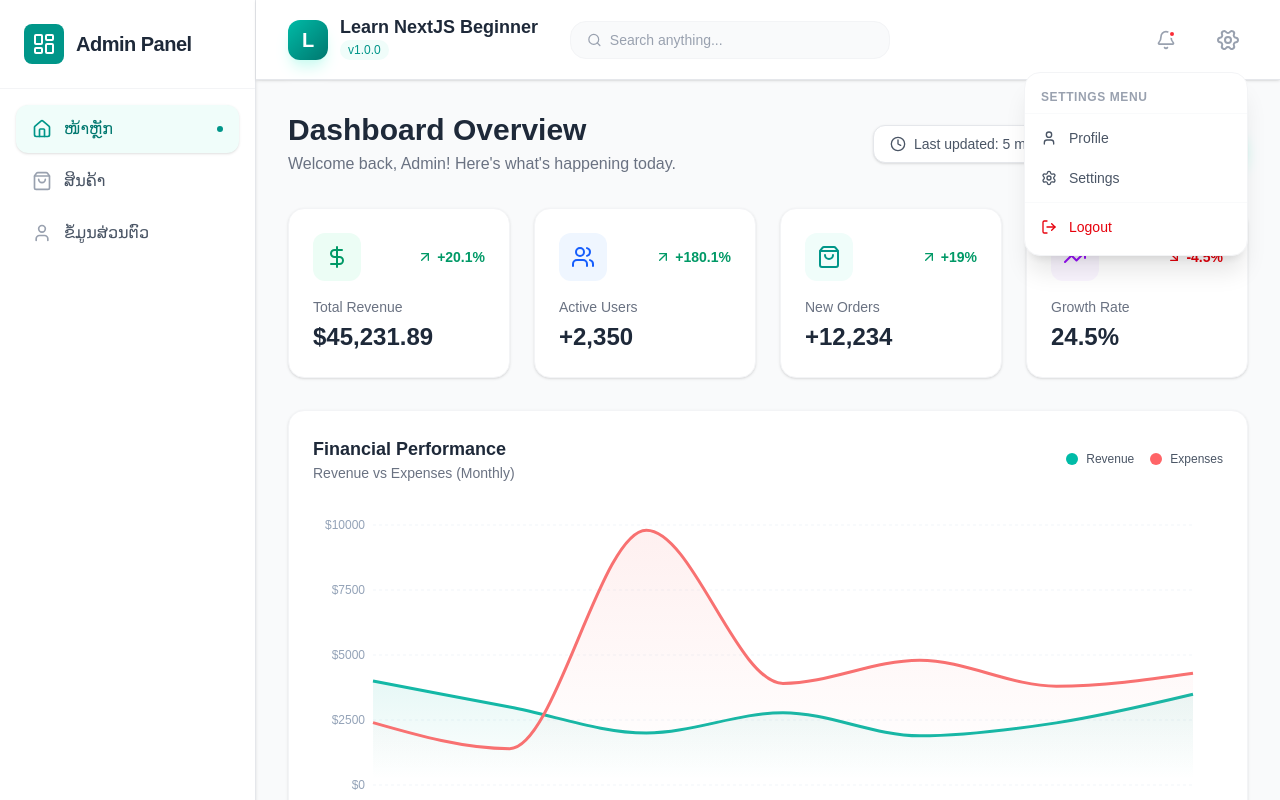
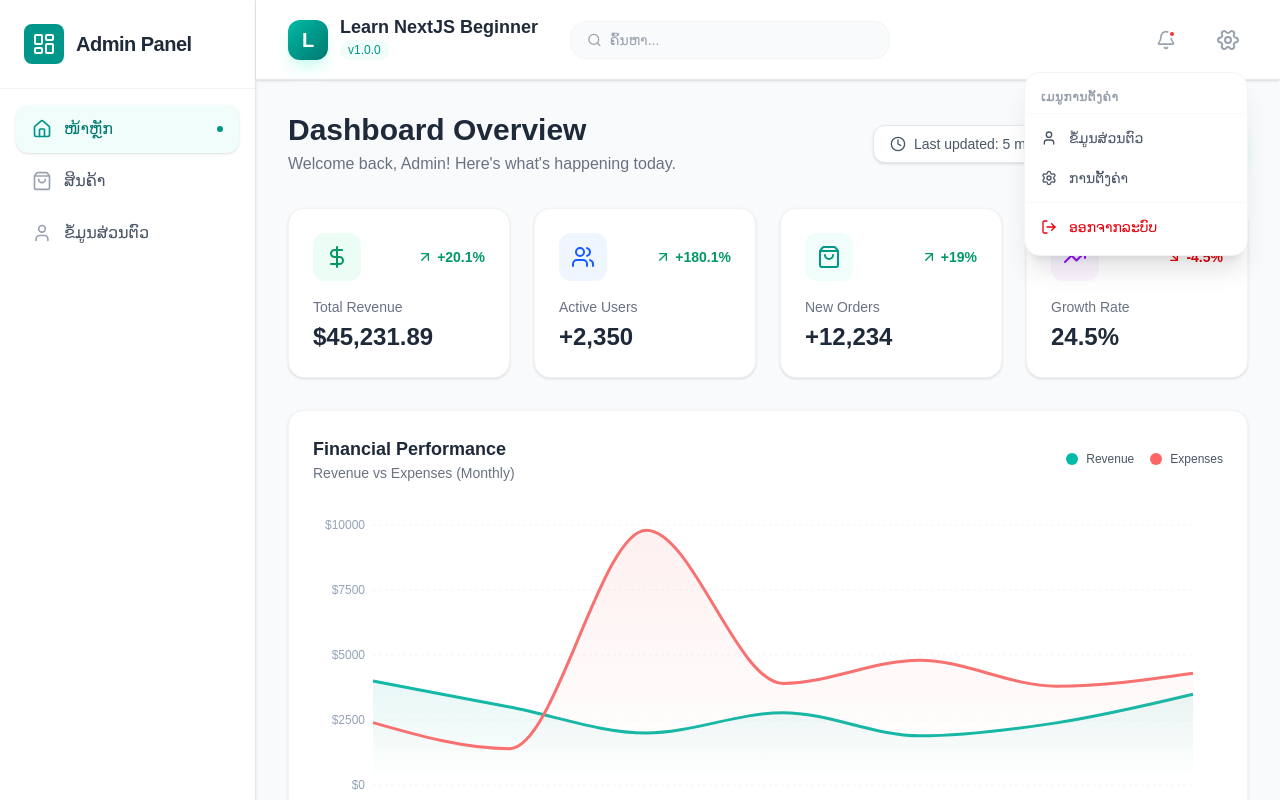
Before and after one commit to huevangxp/next-beginner, a Next.js app: page / in a window 1280 px wide. Both pictures are taken after a click on the button 1228 px from the left and 39 px from the top of the page. Shown: the top 800 px of the page. Built offline with nearby package versions, Linux system fonts and the light colour scheme.

Commit message:
commit Thu 12/18/2025  9:11:19.15

```diff
--- a/app/components/Header.tsx
+++ b/app/components/Header.tsx
@@ -37,7 +37,7 @@ const Header = () => {
           <Search className="w-4 h-4 text-gray-400" />
           <input
             type="text"
-            placeholder="Search anything..."
+            placeholder="ຄົ້ນຫາ..."
             className="bg-transparent border-none focus:ring-0 text-sm ml-2 w-full text-gray-600 placeholder:text-gray-400"
           />
         </div>
@@ -68,7 +68,7 @@ const Header = () => {
             <div className="absolute right-0 mt-3 w-56 bg-white border border-gray-100 rounded-2xl shadow-xl py-2 animate-in fade-in slide-in-from-top-2 duration-200">
               <div className="px-4 py-2 border-b border-gray-50 mb-1">
                 <p className="text-xs font-semibold text-gray-400 uppercase tracking-wider">
-                  Settings Menu
+                  ເມນູການຕັ້ງຄ່າ
                 </p>
               </div>
 
@@ -77,19 +77,19 @@ const Header = () => {
                 className="w-full flex items-center gap-3 px-4 py-2.5 text-sm text-gray-600 hover:bg-teal-50 hover:text-teal-700 transition-colors"
               >
                 <User className="w-4 h-4" />
-                <span>Profile</span>
+                <span>ຂໍ້ມູນສ່ວນຕົວ</span>
               </Link>
 
               <button className="w-full flex items-center gap-3 px-4 py-2.5 text-sm text-gray-600 hover:bg-teal-50 hover:text-teal-700 transition-colors">
                 <Settings className="w-4 h-4" />
-                <span>Settings</span>
+                <span>ການຕັ້ງຄ່າ</span>
               </button>
 
               <div className="h-px bg-gray-50 my-1"></div>
 
               <button className="w-full flex items-center gap-3 px-4 py-2.5 text-sm text-red-600 hover:bg-red-50 transition-colors">
                 <LogOut className="w-4 h-4" />
-                <span>Logout</span>
+                <span>ອອກຈາກລະບົບ</span>
               </button>
             </div>
           )}
```
